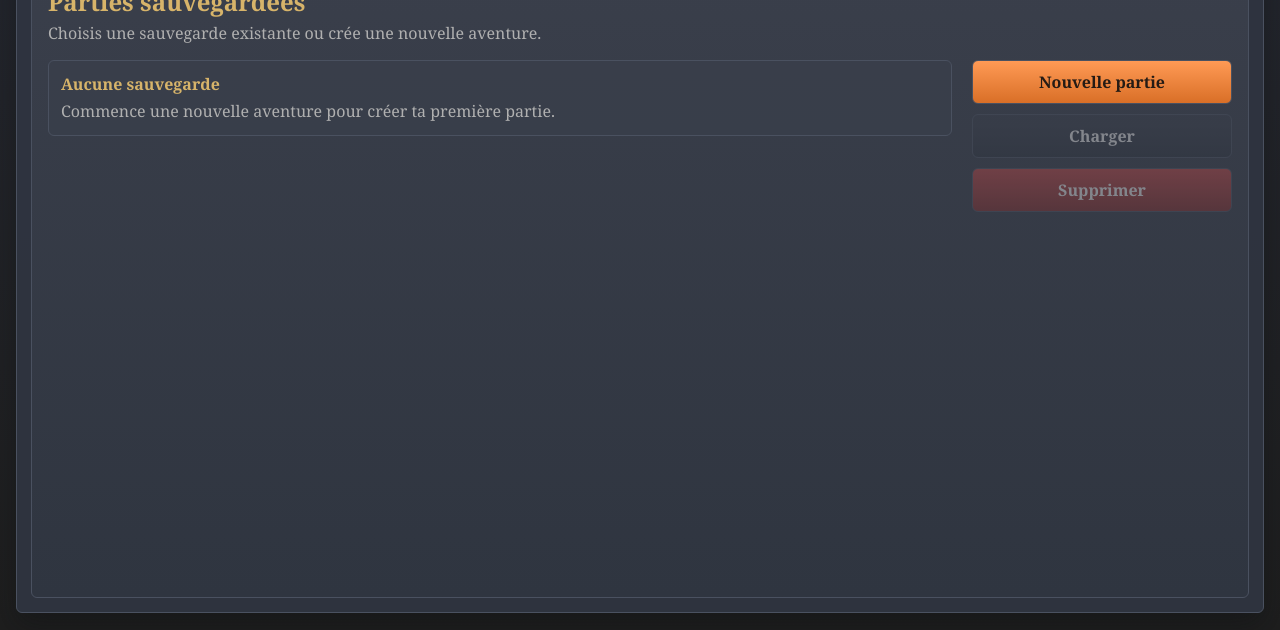
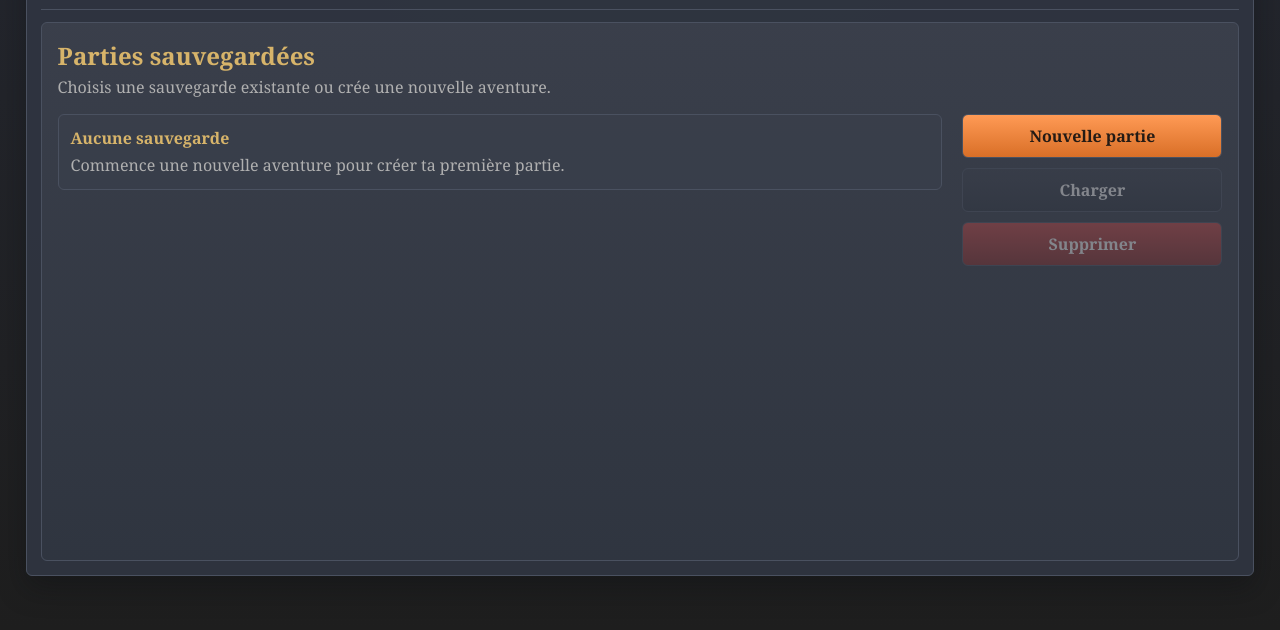
Before and after one commit to Hendriix971/Valeria, a plain HTML site: page index.html in a window 1280 px wide. Shown: the part 170-800 px from the top of the page. Drawn offline with Linux system fonts and the light colour scheme.

Commit message:
Add files via upload

```diff
--- a/style.css
+++ b/style.css
@@ -2457,3 +2457,64 @@ body.combat-view-active .app-header p {
 .inventory-equipment-grid {
   grid-template-columns: repeat(2, minmax(0, 1fr));
 }
+
+/* 16:9 shell without transform scaling. Keeps the main game panel shape without overflow. */
+html,
+body {
+  height: 100%;
+}
+
+body,
+body.combat-view-active {
+  margin: 0;
+  min-height: 100vh;
+  height: 100vh;
+  display: grid;
+  place-items: center;
+  overflow: hidden;
+  padding: 0;
+}
+
+@supports (height: 100dvh) {
+  body,
+  body.combat-view-active {
+    min-height: 100dvh;
+    height: 100dvh;
+  }
+}
+
+.app-shell,
+body.combat-view-active .app-shell {
+  width: min(1440px, 96vw, 170.6667vh);
+  height: min(810px, 54vw, 96vh);
+  aspect-ratio: 16 / 9;
+  margin: 0;
+  padding: 14px;
+  display: flex;
+  flex-direction: column;
+  overflow: hidden;
+  background: rgba(47, 53, 64, 0.96);
+  border: 1px solid var(--line);
+  border-radius: var(--radius);
+  box-shadow: var(--shadow);
+}
+
+@supports (height: 100dvh) {
+  .app-shell,
+  body.combat-view-active .app-shell {
+    width: min(1440px, 96vw, 170.6667dvh);
+    height: min(810px, 54vw, 96dvh);
+  }
+}
+
+.screen-stack {
+  flex: 1 1 auto;
+  min-height: 0;
+  display: grid;
+}
+
+.screen {
+  height: 100%;
+  min-height: 0;
+  overflow: hidden;
+}
```
